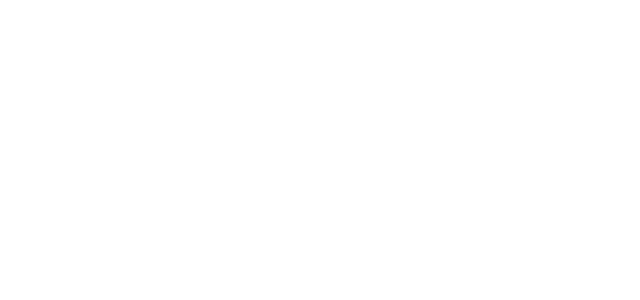
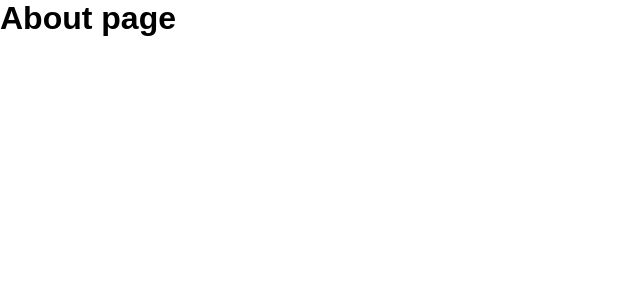
Before and after one commit to mathieuelisa/Room-react-app, a React (Create React App) app: page /about in a window 1280 px wide. Shown: the top 300 px of the page, without its empty margins (0-640 px from the left). Built offline with nearby package versions, Linux system fonts and the light colour scheme.

Commit message:
Starting about page

```diff
--- /dev/null
+++ b/src/Components/AboutPage/index.js
@@ -0,0 +1,7 @@
+import "./styles.scss";
+
+function AboutPage() {
+  return <h1>About page</h1>;
+}
+
+export default AboutPage;
--- a/src/Components/App/App.js
+++ b/src/Components/App/App.js
@@ -1,6 +1,7 @@
 import "./App.scss";
 import HomePage from "../HomePage";
 import { BrowserRouter, Route, Switch } from "react-router-dom";
+import AboutPage from "../AboutPage";
 
 function App() {
   return (
@@ -10,6 +11,10 @@
           <Route path="/" exact>
             <HomePage />
           </Route>
+
+          <Route path="/about" exact>
+            <AboutPage />
+          </Route>
         </Switch>
       </BrowserRouter>
     </div>
```
Also changed, not shown: src/Components/AboutPage/MainContainer/index.js (added), src/Components/AboutPage/MainContainer/styles.scss (added), src/Components/AboutPage/styles.scss (added).
